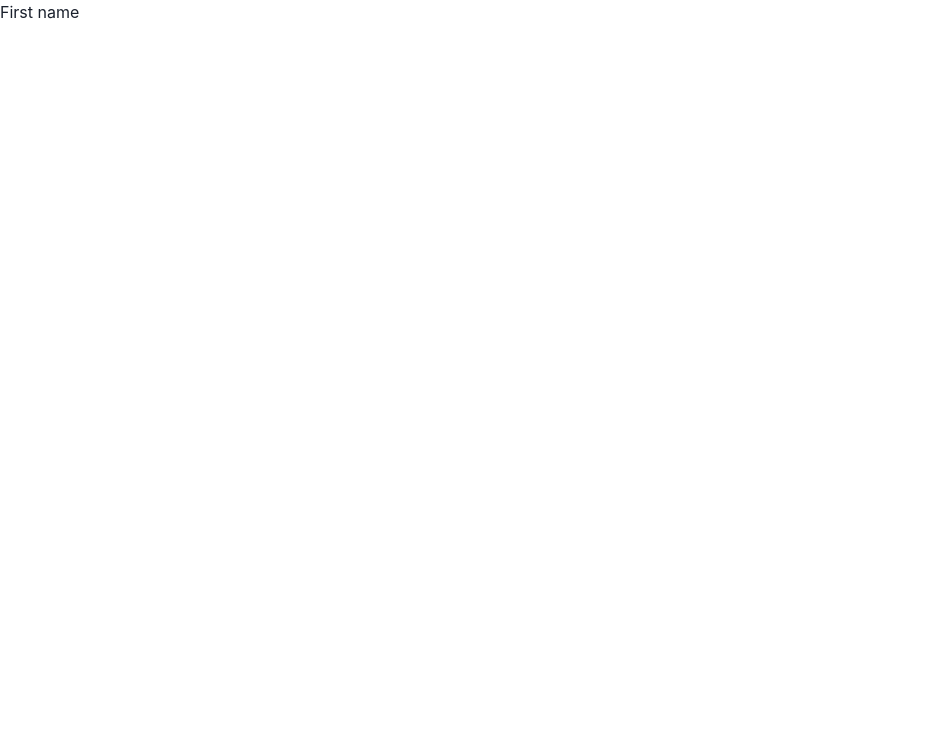
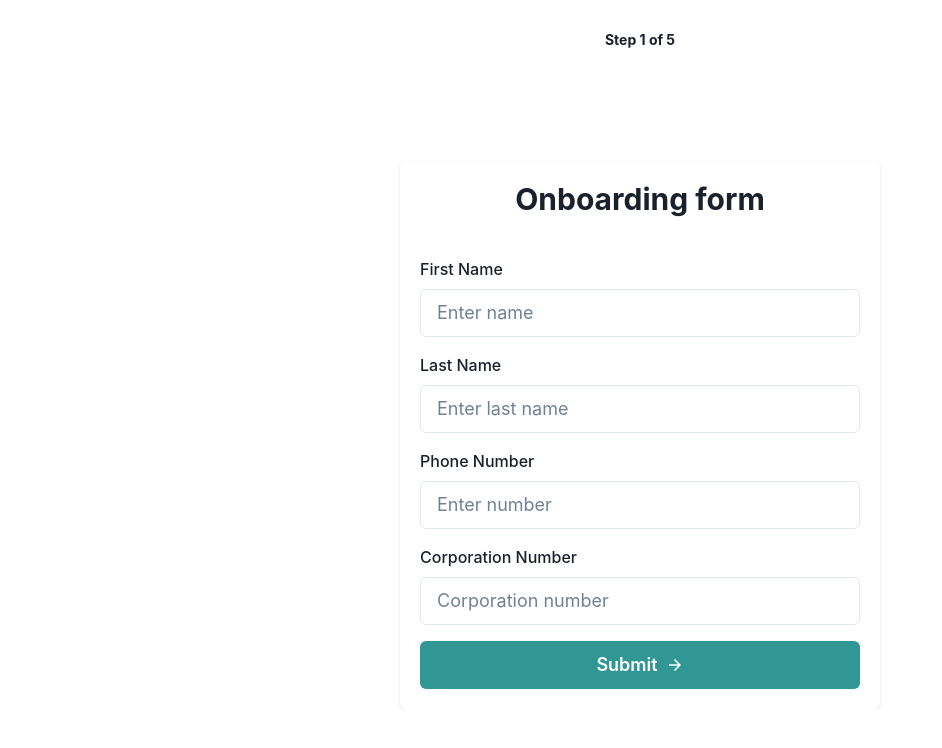
Before and after one commit to jaksa-b/onboarding-form, a Next.js app: page /onboarding in a window 1280 px wide. Shown: the top 748 px of the page, without its empty margins (0-942 px from the left). Built offline with nearby package versions, Linux system fonts and the light colour scheme.

Commit message:
feature: add onboarding form layout

```diff
--- a/app/onboarding/page.tsx
+++ b/app/onboarding/page.tsx
@@ -1,11 +1,163 @@
-import React from "react";
+"use client";
+import React, { useState } from "react";
+import {
+  FormControl,
+  FormLabel,
+  FormErrorMessage,
+  Input,
+  Button,
+  Container,
+  Grid,
+  Card,
+  CardBody,
+  CardHeader,
+  Heading,
+} from "@chakra-ui/react";
+import { Field, Form, Formik } from "formik";
+import { ArrowForwardIcon } from "@chakra-ui/icons";
 
 const Onboarding = () => {
+  const [input, setInput] = useState("");
+
+  function validateName(value) {
+    let error;
+    if (!value) {
+      error = "Name is required";
+    } else if (value.toLowerCase() !== "naruto") {
+      error = "Jeez! You're not a fan 😱";
+    }
+    return error;
+  }
+
   return (
-    <form>
-      <label htmlFor="first-name">First name</label>
-      <input id="first-name" />
-    </form>
+    <Container maxW="lg">
+      <Heading size="xs" mt={8} textAlign="center">
+        Step 1 of 5
+      </Heading>
+      <Card mt={28}>
+        <CardHeader>
+          <Heading size="lg" textAlign="center">
+            Onboarding form
+          </Heading>
+        </CardHeader>
+        <CardBody>
+          <Formik
+            initialValues={{ firstName: "", lastName: "" }}
+            onSubmit={(values, actions) => {
+              setTimeout(() => {
+                alert(JSON.stringify(values, null, 2));
+                actions.setSubmitting(false);
+              }, 1000);
+            }}
+          >
+            {(props) => (
+              <Form>
+                <Grid gap={4}>
+                  <Field name="firstName" validate={validateName}>
+                    {({ field, form }) => (
+                      <FormControl
+                        isInvalid={
+                          form.errors.firstName && form.touched.firstName
+                        }
+                      >
+                        <FormLabel htmlFor="first-name">First Name</FormLabel>
+                        <Input
+                          {...field}
+                          size="lg"
+                          placeholder="Enter name"
+                          id="first-name"
+                        />
+                        <FormErrorMessage>
+                          {form.errors.firstName}
+                        </FormErrorMessage>
+                      </FormControl>
+                    )}
+                  </Field>
+
+                  <Field name="lastName" validate={validateName}>
+                    {({ field, form }) => (
+                      <FormControl
+                        isInvalid={
+                          form.errors.lastName && form.touched.lastName
+                        }
+                      >
+                        <FormLabel htmlFor="last-name">Last Name</FormLabel>
+                        <Input
+                          {...field}
+                          size="lg"
+                          placeholder="Enter last name"
+                          id="last-name"
+                        />
+                        <FormErrorMessage>
+                          {form.errors.lastName}
+                        </FormErrorMessage>
+                      </FormControl>
+                    )}
+                  </Field>
+
+                  <Field name="phoneNumber">
+                    {({ field, form }) => (
+                      <FormControl
+                        isInvalid={
+                          form.errors.phoneNumber && form.touched.phoneNumber
+                        }
+                      >
+                        <FormLabel htmlFor="last-name">Phone Number</FormLabel>
+                        <Input
+                          {...field}
+                          size="lg"
+                          placeholder="Enter number"
+                          id="phone-number"
+                        />
+                        <FormErrorMessage>
+                          {form.errors.phoneNumber}
+                        </FormErrorMessage>
+                      </FormControl>
+                    )}
+                  </Field>
+
+                  <Field name="corporationNumber">
+                    {({ field, form }) => (
+                      <FormControl
+                        isInvalid={
+                          form.errors.corporationNumber &&
+                          form.touched.corporationNumber
+                        }
+                      >
+                        <FormLabel htmlFor="last-name">
+                          Corporation Number
+                        </FormLabel>
+                        <Input
+                          {...field}
+                          size="lg"
+                          placeholder="Corporation number"
+                          id="corporation-number"
+                        />
+                        <FormErrorMessage>
+                          {form.errors.corporationNumber}
+                        </FormErrorMessage>
+                      </FormControl>
+                    )}
+                  </Field>
+                </Grid>
+                <Button
+                  mt={4}
+                  colorScheme="teal"
+                  isLoading={props.isSubmitting}
+                  type="submit"
+                  width="100%"
+                  loadingText="Submitting"
+                  size="lg"
+                  rightIcon={<ArrowForwardIcon />}
+                >
+                  Submit
+                </Button>
+              </Form>
+            )}
+          </Formik>
+        </CardBody>
+      </Card>
+    </Container>
   );
 };
 
```
Also changed, not shown: app/page.tsx (+12 -88 lines), 1 other file (tests, documents, lock files or other folders).
